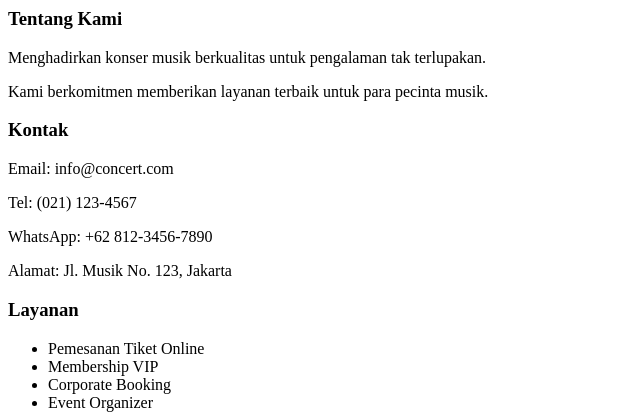
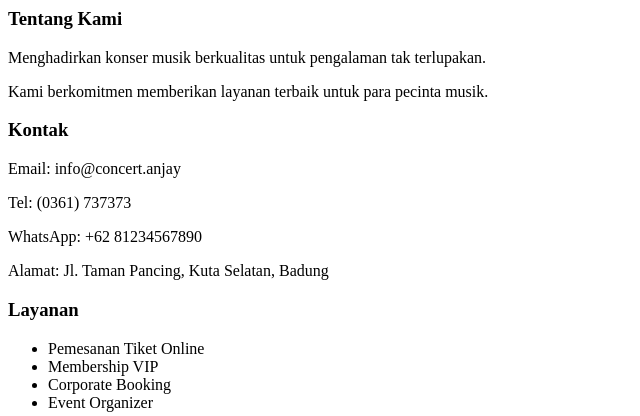
Before and after one commit to kasumabalidps/uts-weblanjut, a PHP site: page /uts-weblanjut/views/template/footer.php in a window 1280 px wide. Shown: the top 416 px of the page, without its empty margins (0-640 px from the left). Run offline with PHP 8.4, Linux system fonts and the light colour scheme.

Commit message:
Update footer.php

```diff
--- a/app/views/template/footer.php
+++ b/app/views/template/footer.php
@@ -13,10 +13,10 @@
                         <div class="text-center">
                             <h3 class="text-xl font-bold mb-4">Kontak</h3>
                             <div class="space-y-2">
-                                <p class="text-gray-400">Email: info@concert.com</p>
-                                <p class="text-gray-400">Tel: (021) 123-4567</p>
-                                <p class="text-gray-400">WhatsApp: +62 812-3456-7890</p>
-                                <p class="text-gray-400">Alamat: Jl. Musik No. 123, Jakarta</p>
+                                <p class="text-gray-400">Email: info@concert.anjay</p>
+                                <p class="text-gray-400">Tel: (0361) 737373</p>
+                                <p class="text-gray-400">WhatsApp: +62 81234567890</p>
+                                <p class="text-gray-400">Alamat: Jl. Taman Pancing, Kuta Selatan, Badung</p>
                             </div>
                         </div>
 
@@ -77,7 +77,7 @@
 
                     <!-- Copyright -->
                     <div class="border-t border-gray-700 pt-8">
-                        <p class="text-center text-gray-400">&copy; 2024 Concert Events. All rights reserved.</p>
+                        <p class="text-center text-gray-400">&copy; 2024 Concert Events Nandoes. All rights reserved.</p>
                     </div>
                 </div>
             </footer>
```
